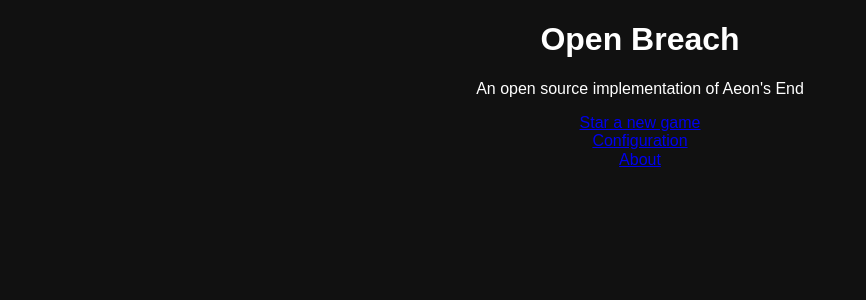
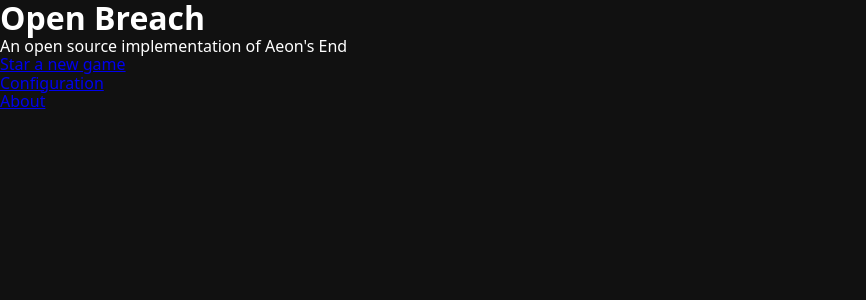
Before and after one commit to Mathieu-S/OpenBreach, a Vue app: page / in a window 1280 px wide. Shown: the top 300 px of the page, without its empty margins (0-866 px from the left). Built offline with nearby package versions, Linux system fonts and the light colour scheme.

Commit message:
Edit global CSS

```diff
--- /dev/null
+++ b/src/assets/base.css
@@ -0,0 +1,26 @@
+:root {
+  --color-background: #111111ff;
+  --color-text: white;
+}
+
+/*@media (prefers-color-scheme: dark) {*/
+/*  :root {*/
+/*    --color-background: var(--vt-c-black);*/
+/*    --color-text: var(--vt-c-text-dark-2);*/
+/*  }*/
+/*}*/
+
+*,
+*::before,
+*::after {
+  margin: 0;
+}
+
+body {
+  min-height: 100vh;
+  color: var(--color-text);
+  background: var(--color-background);
+  text-rendering: optimizeLegibility;
+  -webkit-font-smoothing: antialiased;
+  -moz-osx-font-smoothing: grayscale;
+}
--- a/src/assets/main.css
+++ b/src/assets/main.css
@@ -1,20 +1,10 @@
-:root {
-  background-color: rgba(17, 17, 17);
-  color: white;
-  font-family: Arial, sans-serif;
+@import './base.css';
+
+#app {
+  height: 100dvh;
 }
 
-html,
-body,
-#app {
-  height: 100%;
+.bulletless-list {
+  list-style: none;
+  padding: 0;
 }
-
-body {
-  margin: 0;
-}
-
-header,
-main {
-  text-align: center;
-}
```
